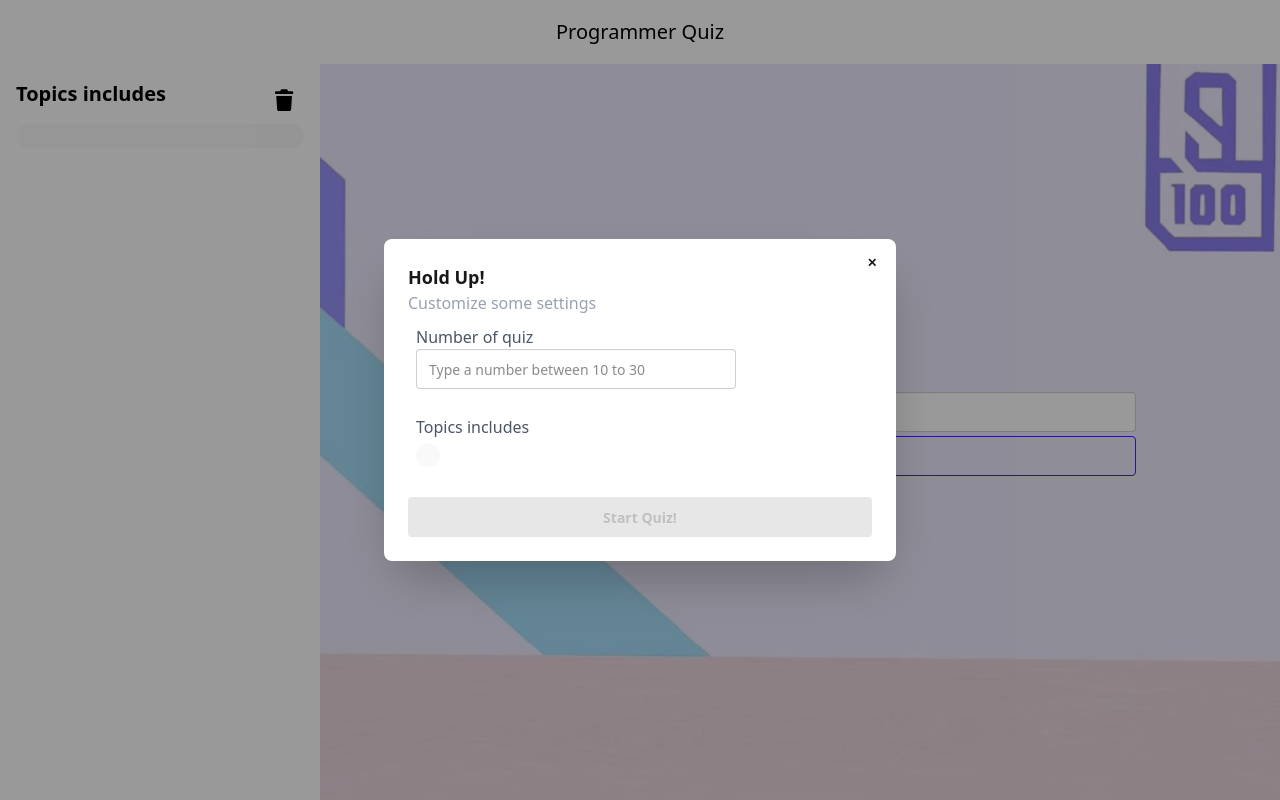
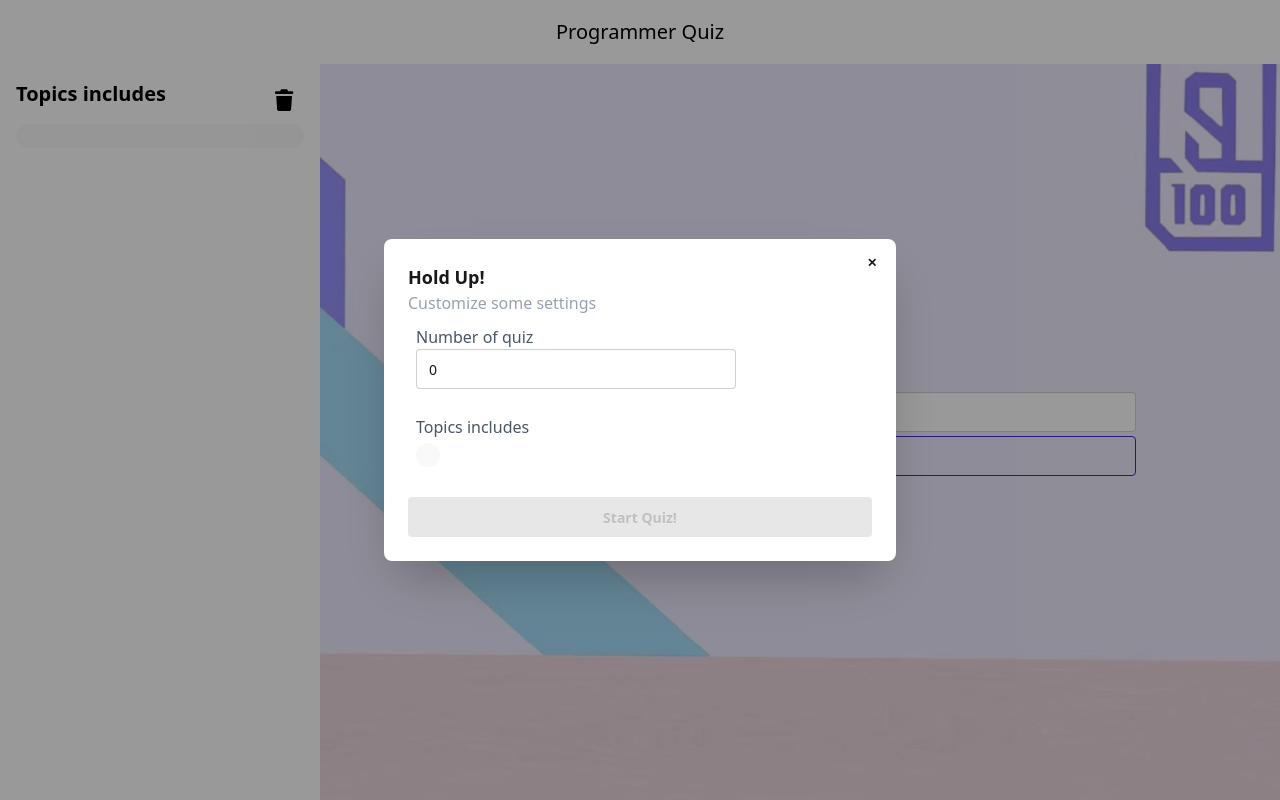
Before and after one commit to Mman7/programmer-quiz, a Next.js app: page / in a window 1280 px wide. Both pictures are taken after a click on the button "Start Quiz!". Built offline with nearby package versions, Linux system fonts and the light colour scheme.

Commit message:
feat: update SettingOption component to include numberOfQuiz state for input value

```diff
--- a/src/components/modal/startModal/settingOptions.tsx
+++ b/src/components/modal/startModal/settingOptions.tsx
@@ -2,7 +2,7 @@ import { useQuizOption } from "@/src/store/useSelectedTopicsStore";
 import SelectedTopic from "../../sidebar/selectedTopic";
 
 export function SettingOpion() {
-  const { setQuizNumber } = useQuizOption();
+  const { setQuizNumber, numberOfQuiz } = useQuizOption();
   return (
     <div className="mx-2 my-2.5">
       <h2 className="font-medium text-gray-600">Number of quiz</h2>
@@ -10,6 +10,7 @@ export function SettingOpion() {
         type="number"
         className="input validator"
         required
+        value={numberOfQuiz}
         onChange={(e) => setQuizNumber(parseInt(e.target.value))}
         placeholder="Type a number between 10 to 30"
         min="10"
```
